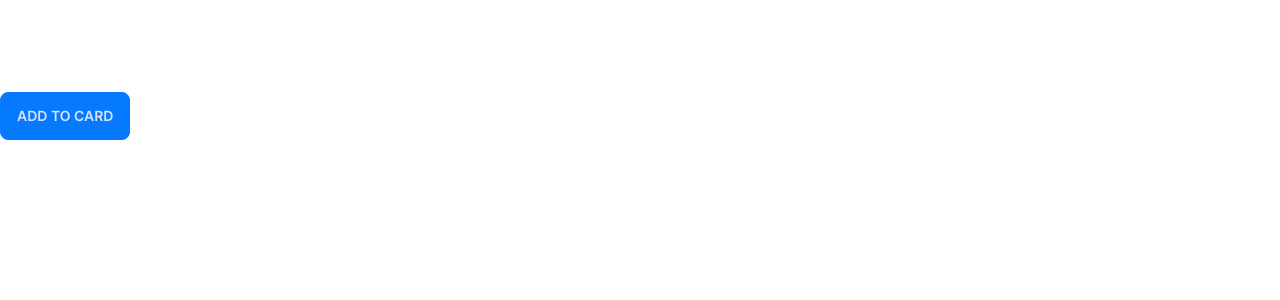
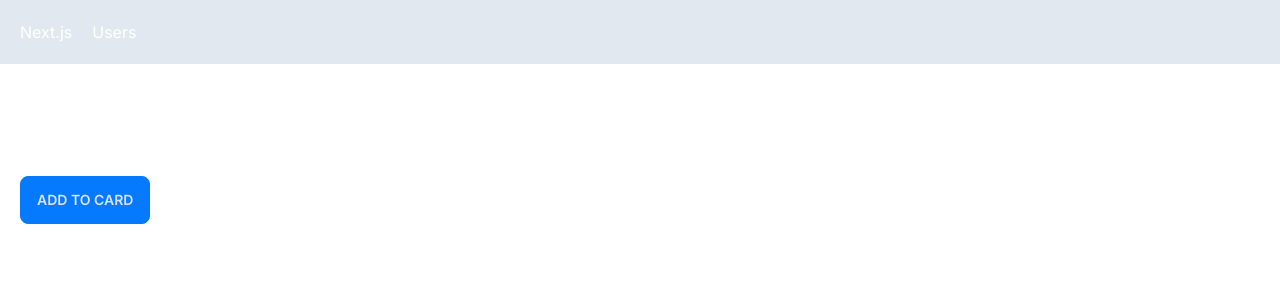
Before and after one commit to LitaHavr/next-app-01, a Next.js app: page / in a window 1280 px wide. Shown: the top 300 px of the page. Built offline with nearby package versions, Linux system fonts and the light colour scheme.

Commit message:
add layouts

```diff
--- /dev/null
+++ b/app/admin/layout.tsx
@@ -0,0 +1,15 @@
+import React from "react";
+
+interface Props {
+	children: React.ReactNode;
+}
+const AdminLayout = ({ children }: Props) => {
+	return (
+		<div className="flex">
+			<aside className="bg-slate-200 p-5 mr-5">Admin SideBar</aside>
+			<div>{children}</div>
+		</div>
+	);
+};
+
+export default AdminLayout;
--- a/app/layout.tsx
+++ b/app/layout.tsx
@@ -2,6 +2,8 @@
 
 import type { Metadata } from "next";
 import { Inter } from "next/font/google";
+
+import NavBar from "./NavBar";
 
 const inter = Inter({ subsets: ["latin"] });
 
@@ -12,8 +14,11 @@
 
 export default function RootLayout({ children }: { children: React.ReactNode }) {
 	return (
-		<html lang="en">
-			<body className={inter.className}>{children}</body>
+		<html lang="en" data-theme="winter">
+			<body className={inter.className}>
+				<NavBar />
+				<main className="p-5">{children}</main>
+			</body>
 		</html>
 	);
 }
```
